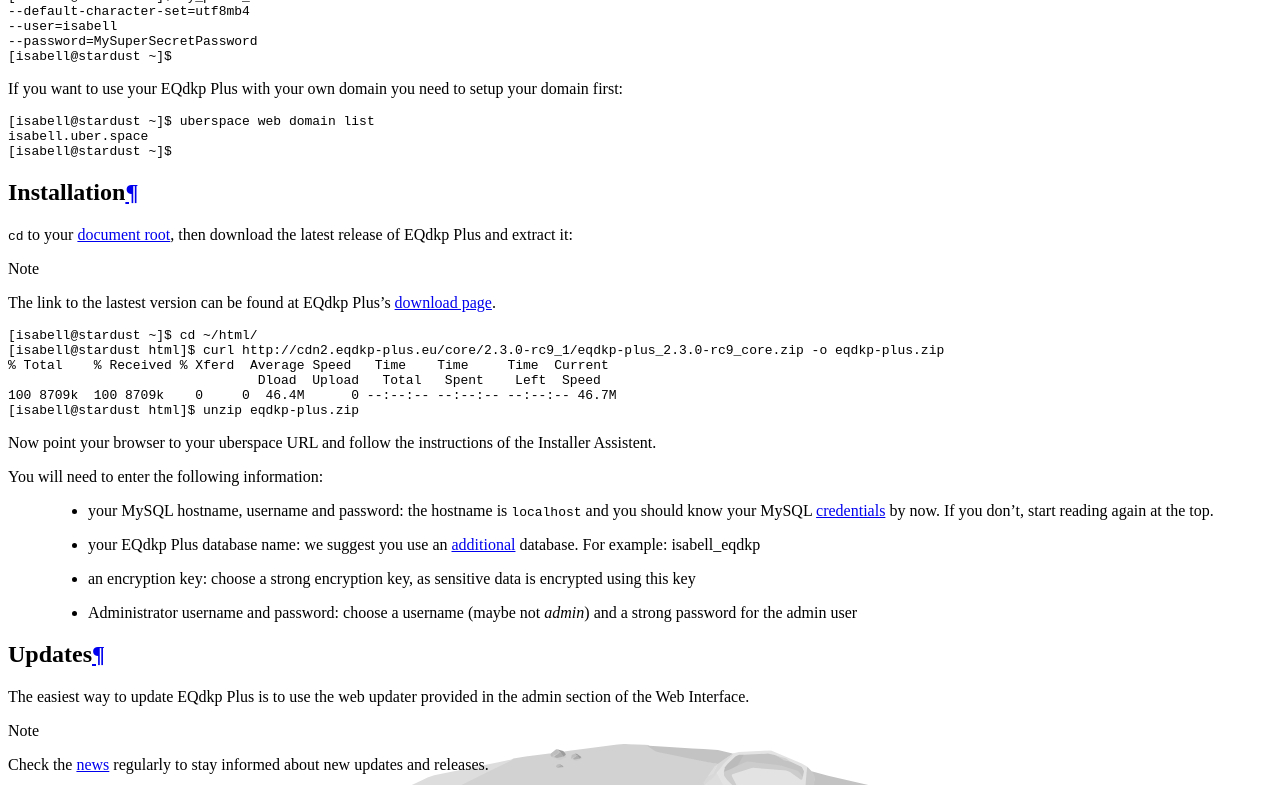
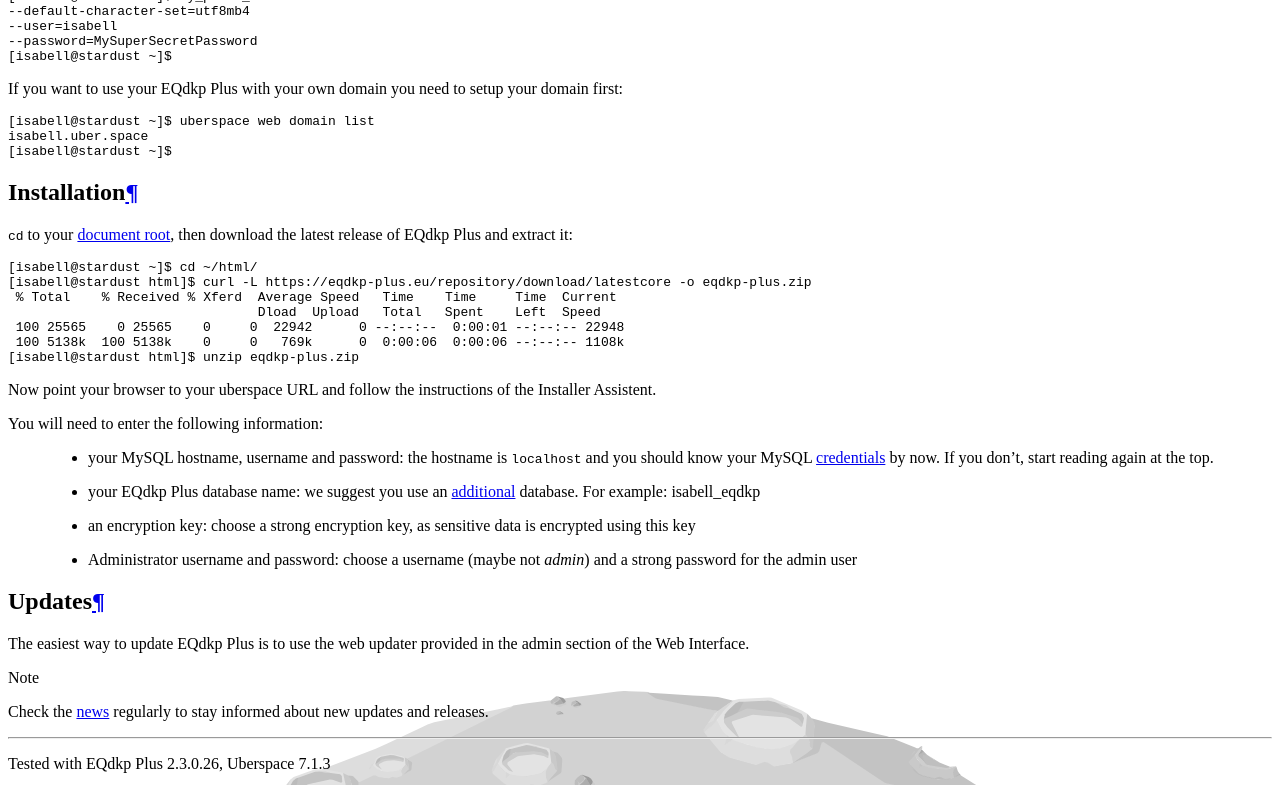
Before and after one commit to Uberspace/lab, a Sphinx documentation site: the page built from source/guide_eqdkp-plus.rst, in a window 1280 px wide and 900 px high, scrolled down 1529 px, cut to the strip 0-785 px from the top of the window. Built offline with Sphinx 7.4.7 and the Read the Docs theme 2.0.0, drawn with Linux system fonts in a browser that asks for light colours.

Commit message:
Changed download URL

```diff
--- a/source/guide_eqdkp-plus.rst
+++ b/source/guide_eqdkp-plus.rst
@@ -42,15 +42,14 @@
 
 ``cd`` to your `document root`_, then download the latest release of EQdkp Plus and extract it:
 
-.. note:: The link to the lastest version can be found at EQdkp Plus's `download page <https://eqdkp-plus.eu/repository/download>`_.
-
 ::
 
  [isabell@stardust ~]$ cd ~/html/
- [isabell@stardust html]$ curl http://cdn2.eqdkp-plus.eu/core/2.3.0-rc9_1/eqdkp-plus_2.3.0-rc9_core.zip -o eqdkp-plus.zip
- % Total    % Received % Xferd  Average Speed   Time    Time     Time  Current
+ [isabell@stardust html]$ curl -L https://eqdkp-plus.eu/repository/download/latestcore -o eqdkp-plus.zip
+  % Total    % Received % Xferd  Average Speed   Time    Time     Time  Current
                                  Dload  Upload   Total   Spent    Left  Speed
- 100 8709k  100 8709k    0     0  46.4M      0 --:--:-- --:--:-- --:--:-- 46.7M
+  100 25565    0 25565    0     0  22942      0 --:--:--  0:00:01 --:--:-- 22948
+  100 5138k  100 5138k    0     0   769k      0  0:00:06  0:00:06 --:--:-- 1108k
  [isabell@stardust html]$ unzip eqdkp-plus.zip
 
 Now point your browser to your uberspace URL and follow the instructions of the Installer Assistent.
```
